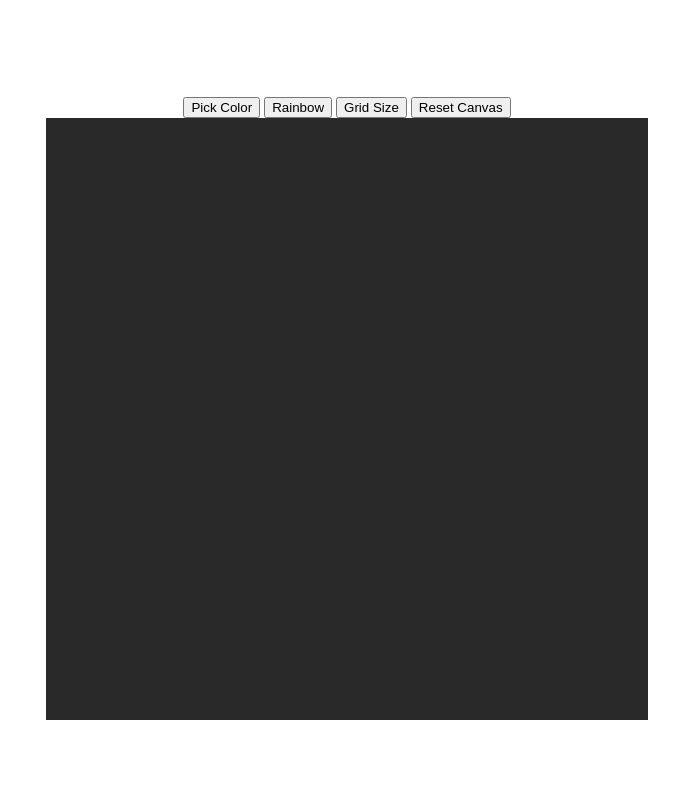
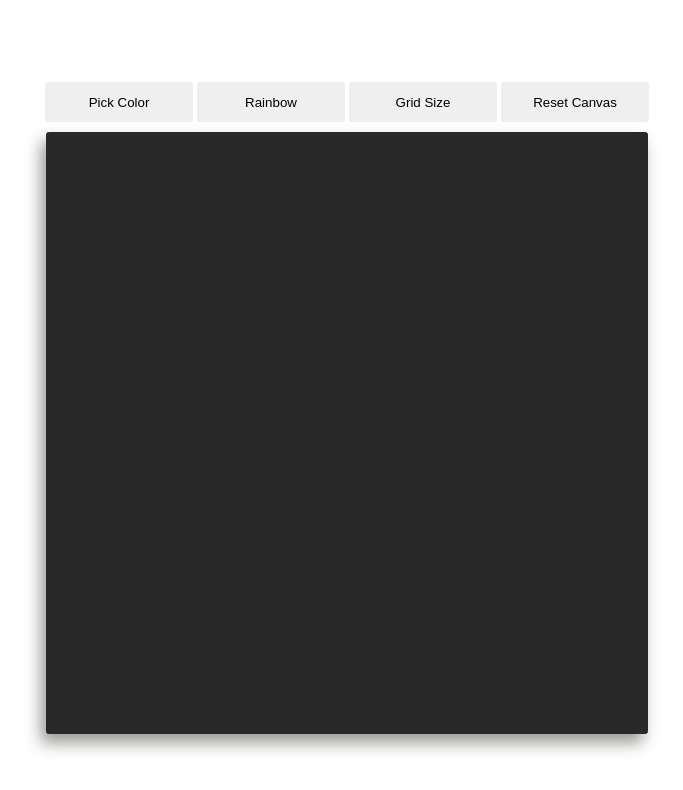
Before and after one commit to NullifyCrescent9202/Etch-a-Sketch, a plain HTML site: page index.html in a window 1280 px wide. Shown: the whole page, without its empty margins (293-976 px from the left). Drawn offline with Linux system fonts and the light colour scheme.

Commit message:
Add basic styling.

```diff
--- a/index.css
+++ b/index.css
@@ -9,7 +9,9 @@ body{
 
 }
 
+
 .grid{
+    filter: drop-shadow(-5px 9px 8px #9a9996);
     border: 1px solid rgb(41, 41, 41);
     display: flex;
     flex-direction: column;
@@ -39,3 +41,17 @@ body{
 .pixel:hover{
     background-color: rebeccapurple;
 }
+
+button{
+
+    height: 40px;
+    width: 148px;
+    border-style: none;
+    text-align: center;
+    margin-bottom: 10px;
+}
+
+
+button, .grid{
+    border-radius: 2.5px;
+}
```
